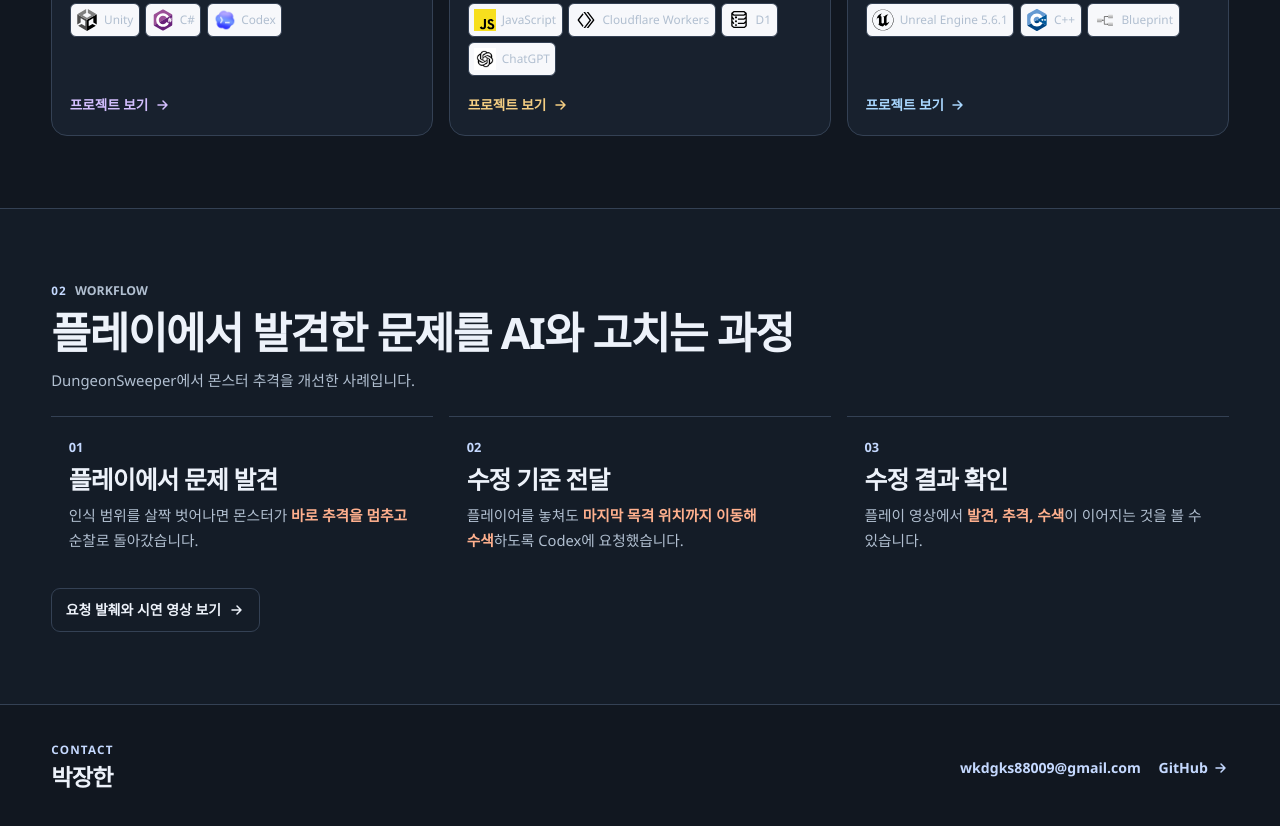
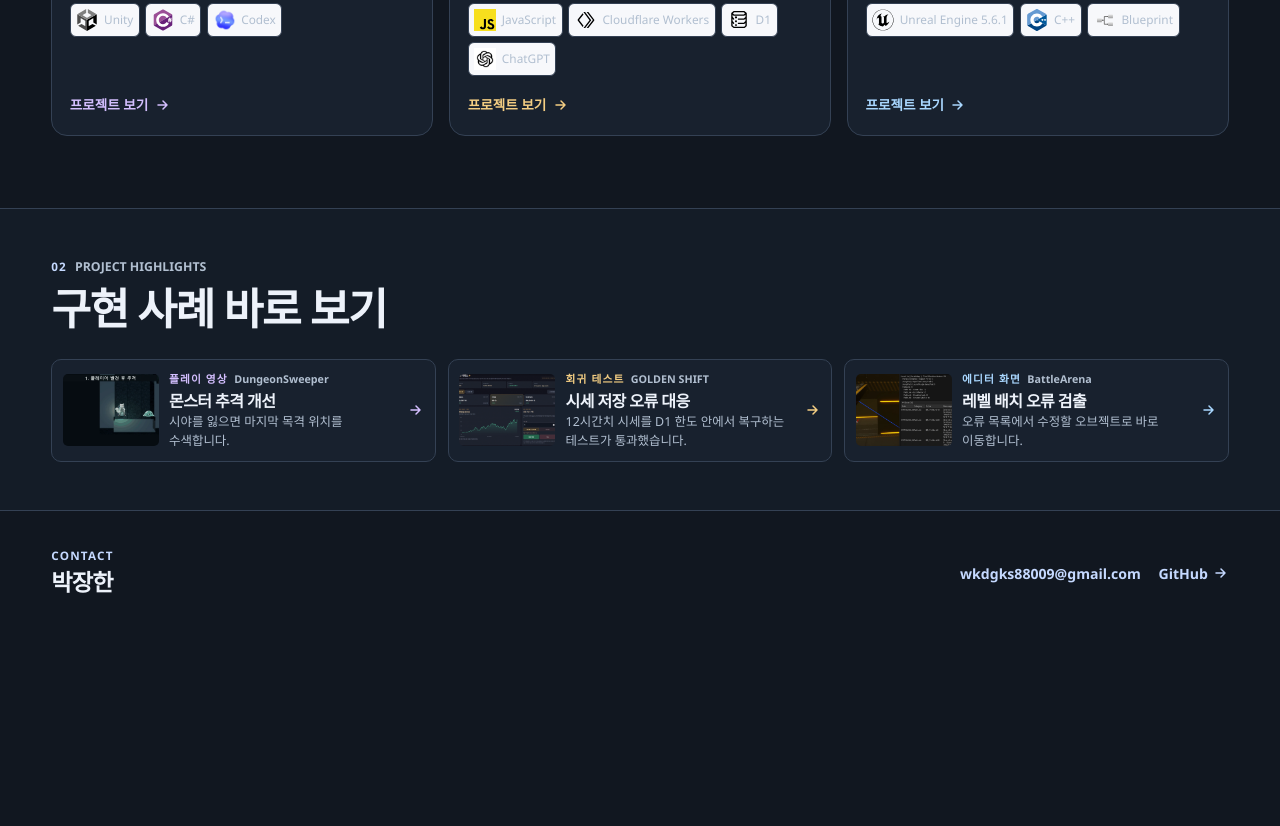
Before and after one commit to msg1150/ai-game-maker-portfolio, a plain HTML site: page index.html in a window 1280 px wide. Shown: the part 1133-1959 px from the top of the page. After the commit the page ends 1769 px from the top, so only its background shows below. Drawn offline with Linux system fonts and the light colour scheme.

Commit message:
Replace homepage workflow with project evidence links

```diff
--- a/assets/site.css
+++ b/assets/site.css
@@ -79,7 +79,7 @@ svg { flex: 0 0 auto; }
 .section-head { display: flex; justify-content: space-between; align-items: end; gap: .75rem 1.5rem; margin-bottom: 1.5rem; }
 .section-head h2, .detail-section h2 { margin-top: .45rem; }
 .section-intro { margin-top: .55rem; color: var(--muted); font-size: .93rem; }
-.project-grid, .steps { display: grid; grid-template-columns: repeat(3, minmax(0, 1fr)); gap: 1rem; }
+.project-grid { display: grid; grid-template-columns: repeat(3, minmax(0, 1fr)); gap: 1rem; }
 .project-card > a { display: flex; flex-direction: column; height: 100%; }
 .project-card > a:focus-visible { outline-offset: -3px; }
 .card-body { flex: 1; display: flex; flex-direction: column; align-items: flex-start; padding: 1rem 1.1rem 1.15rem; border-top: 2px solid var(--accent); }
@@ -96,13 +96,18 @@ svg { flex: 0 0 auto; }
   .tag-touch-label { display: inline; }
 }
 .card-action { display: flex; align-items: center; gap: .4rem; color: var(--accent); font-size: .85rem; font-weight: 720; margin-top: auto; padding-top: .25rem; }
-.workflow { border-block: 1px solid var(--line); background: #141c27; }
-.steps { list-style: none; padding: 0; margin: 0; }
-.steps li { padding: 1rem 1.1rem; border-top: 1px solid var(--line); }
-.steps li > span { color: var(--accent); font-size: .8rem; font-weight: 750; }
-.steps h3 { margin-block: .35rem .55rem; }
-.steps p, .prose { color: var(--muted); }
-.steps p { font-size: .92rem; word-break: keep-all; }
+.home-evidence { border-block: 1px solid var(--line); background: #141c27; }
+.home-evidence .section { padding-block: clamp(1.75rem, 4vw, 3rem); }
+.evidence-links { display: grid; grid-template-columns: repeat(3, minmax(0, 1fr)); gap: .75rem; margin: 0; padding: 0; list-style: none; }
+.evidence-link { display: grid; grid-template-columns: clamp(4rem, 7.5vw, 6rem) minmax(0, 1fr) auto; align-items: center; gap: .65rem; height: 100%; padding: .65rem; border: 1px solid var(--line); border-radius: 10px; background: var(--surface); }
+.evidence-link:hover { border-color: var(--accent); }
+.evidence-link img { aspect-ratio: 4 / 3; object-fit: cover; border-radius: 5px; }
+.evidence-link .eyebrow { flex-wrap: wrap; gap: .1rem .4rem; font-size: .67rem; }
+.evidence-link .eyebrow > span { font-size: .67rem; }
+.evidence-link h3 { margin-block: .22rem .15rem; font-size: 1rem; }
+.evidence-link p:last-child, .prose { color: var(--muted); }
+.evidence-link p:last-child { font-size: .78rem; line-height: 1.5; word-break: keep-all; overflow-wrap: anywhere; }
+.evidence-link > svg { color: var(--accent); }
 .site-footer { display: flex; align-items: center; justify-content: space-between; flex-wrap: wrap; gap: 1rem 1.5rem; padding-block: 2.2rem; }
 .site-footer h2 { font-size: 1.45rem; margin-block: .25rem; }
 .footer-links { display: flex; flex-wrap: wrap; gap: .45rem 1.1rem; }
@@ -165,6 +170,7 @@ figcaption { color: var(--muted); font-size: .8rem; padding: .6rem .8rem; }
 .related { display: flex; flex-wrap: wrap; gap: .3rem 1.25rem; padding-block: .6rem; border-bottom: 1px solid var(--line); }
 @media (max-width: 850px) {
   .project-grid { grid-template-columns: repeat(2, minmax(0, 1fr)); }
+  .evidence-links { grid-template-columns: minmax(0, 1fr); }
   .hero-inner { gap: 1.4rem; }
 }
 @media (max-width: 700px) {
@@ -177,8 +183,6 @@ figcaption { color: var(--muted); font-size: .8rem; padding: .6rem .8rem; }
   .section-evidence > figure { width: min(100%, 15rem); }
   .timeline { grid-template-columns: repeat(2, minmax(0, 1fr)); }
   .section-head { align-items: start; flex-direction: column; }
-  .steps { grid-template-columns: minmax(0, 1fr); gap: .45rem; }
-  .steps li { padding-inline: 0; }
 }
 @media (max-width: 500px) {
   .project-grid, .role-grid { grid-template-columns: minmax(0, 1fr); }
--- a/index.html
+++ b/index.html
@@ -12,7 +12,7 @@
   <meta property="og:image" content="https://msg1150.github.io/ai-game-maker-portfolio/assets/dungeon.webp">
   <link rel="canonical" href="https://msg1150.github.io/ai-game-maker-portfolio/">
   <link rel="icon" href="./assets/mark.svg" type="image/svg+xml">
-  <link rel="stylesheet" href="./assets/site.css?v=ea21de71">
+  <link rel="stylesheet" href="./assets/site.css?v=440c328c">
   <script src="./assets/site.js?v=f974bd36" defer></script>
   <title>박장한 | AI Game Maker Portfolio</title>
 </head>
@@ -84,18 +84,42 @@
     </a>
   </article></div>
       </section>
-      <section class="workflow">
+      <section class="home-evidence" id="highlights">
         <div class="shell section">
           <div class="section-head">
-            <div><p class="eyebrow"><span>02</span> WORKFLOW</p><h2>플레이에서 발견한 문제를 AI와 고치는 과정</h2>
-              <p class="section-intro">DungeonSweeper에서 몬스터 추격을 개선한 사례입니다.</p></div>
+            <div><p class="eyebrow"><span>02</span> PROJECT HIGHLIGHTS</p><h2>구현 사례 바로 보기</h2></div>
           </div>
-          <ol class="steps">
-            <li><span>01</span><h3>플레이에서 문제 발견</h3><p>인식 범위를 살짝 벗어나면 몬스터가 <strong class="text-accent">바로 추격을 멈추고</strong> 순찰로 돌아갔습니다.</p></li>
-            <li><span>02</span><h3>수정 기준 전달</h3><p>플레이어를 놓쳐도 <strong class="text-accent">마지막 목격 위치까지 이동해 수색</strong>하도록 Codex에 요청했습니다.</p></li>
-            <li><span>03</span><h3>수정 결과 확인</h3><p>플레이 영상에서 <strong class="text-accent">발견, 추격, 수색</strong>이 이어지는 것을 볼 수 있습니다.</p></li>
-          </ol>
-          <div class="actions"><a class="button" href="./projects/dungeonsweeper/#awareness">요청 발췌와 시연 영상 보기<svg aria-hidden="true" viewBox="0 0 16 16" width="16" height="16" fill="none"><path d="M3 8h9m-4-4 4 4-4 4" stroke="currentColor" stroke-width="1.5" stroke-linecap="round" stroke-linejoin="round"/></svg></a></div>
+          <ul class="evidence-links"><li class="tone-violet">
+    <a class="evidence-link" href="./projects/dungeonsweeper/#awareness">
+      <img src="./assets/dungeon-awareness.webp" alt="" width="960" height="496" loading="lazy" decoding="async">
+      <div>
+        <p class="eyebrow"><span>플레이 영상</span> DungeonSweeper</p>
+        <h3>몬스터 추격 개선</h3>
+        <p>시야를 잃으면 마지막 목격 위치를 수색합니다.</p>
+      </div>
+      <svg aria-hidden="true" viewBox="0 0 16 16" width="16" height="16" fill="none"><path d="M3 8h9m-4-4 4 4-4 4" stroke="currentColor" stroke-width="1.5" stroke-linecap="round" stroke-linejoin="round"/></svg>
+    </a>
+  </li><li class="tone-gold">
+    <a class="evidence-link" href="./projects/golden-shift/#market-hotfix">
+      <img src="./assets/golden-market.webp" alt="" width="1187" height="843" loading="lazy" decoding="async">
+      <div>
+        <p class="eyebrow"><span>회귀 테스트</span> GOLDEN SHIFT</p>
+        <h3>시세 저장 오류 대응</h3>
+        <p>12시간치 시세를 D1 한도 안에서 복구하는 테스트가 통과했습니다.</p>
+      </div>
+      <svg aria-hidden="true" viewBox="0 0 16 16" width="16" height="16" fill="none"><path d="M3 8h9m-4-4 4 4-4 4" stroke="currentColor" stroke-width="1.5" stroke-linecap="round" stroke-linejoin="round"/></svg>
+    </a>
+  </li><li class="tone-blue">
+    <a class="evidence-link" href="./projects/battlearena/#level-validator">
+      <img src="./assets/arena-level-validator.webp" alt="" width="1172" height="457" loading="lazy" decoding="async">
+      <div>
+        <p class="eyebrow"><span>에디터 화면</span> BattleArena</p>
+        <h3>레벨 배치 오류 검출</h3>
+        <p>오류 목록에서 수정할 오브젝트로 바로 이동합니다.</p>
+      </div>
+      <svg aria-hidden="true" viewBox="0 0 16 16" width="16" height="16" fill="none"><path d="M3 8h9m-4-4 4 4-4 4" stroke="currentColor" stroke-width="1.5" stroke-linecap="round" stroke-linejoin="round"/></svg>
+    </a>
+  </li></ul>
         </div>
       </section></main>
   <footer class="shell site-footer" id="contact">
```
Also changed, not shown: content/projects.json (+21 -3 lines), projects/battlearena/index.html (+1 -1 lines), projects/dungeonsweeper/index.html (+1 -1 lines), projects/golden-shift/index.html (+1 -1 lines), scripts/build.mjs (+19 -9 lines).
